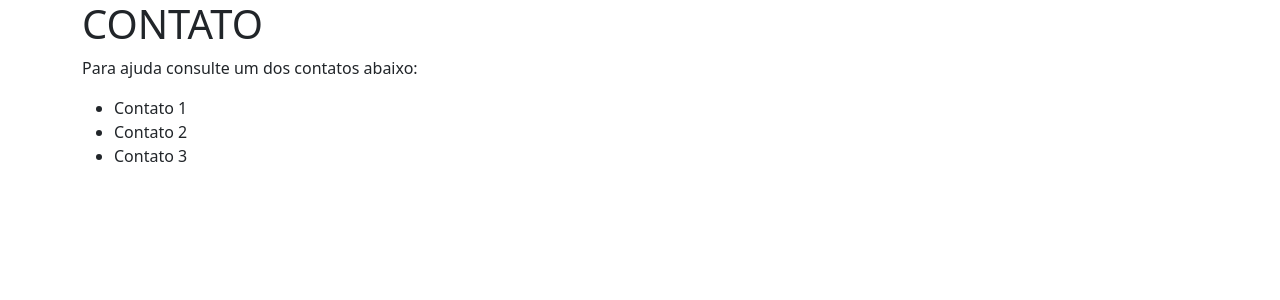
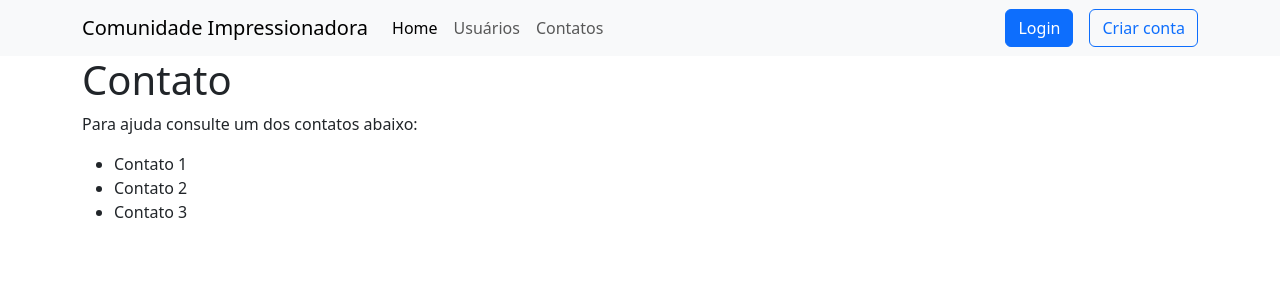
Before and after one commit to danzz32/Flask, a Flask app: page /contatos in a window 1280 px wide. Shown: the top 300 px of the page. Run offline with Flask 3, Linux system fonts and the light colour scheme.

Commit message:
Padronização de links e navbar

```diff
--- a/main.py
+++ b/main.py
@@ -1,6 +1,8 @@
-from flask import Flask, render_template
+from flask import Flask, render_template, url_for
 
 app = Flask(__name__)
+
+lista_usuarios = ['Danilo', 'Daniel', 'Thayla', 'Clelton', 'Ericles']
 
 
 @app.route('/')
@@ -13,5 +15,10 @@ def contato():
     return render_template("contatos.html")
 
 
+@app.route('/usuarios')
+def usuarios():
+    return render_template('usuarios.html', lista_usuarios=lista_usuarios)
+
+
 if __name__ == '__main__':
     app.run(debug=True)
--- a/templates/base.html
+++ b/templates/base.html
@@ -10,6 +10,8 @@
         {% endblock %}
     </head>
     <body>
+    {% include 'navbar.html' %}
+
     {% block body %}
 
     {% endblock %}
--- a/templates/contatos.html
+++ b/templates/contatos.html
@@ -2,7 +2,7 @@
 
 {% block body %}
     <div class="container">
-        <h1>CONTATO</h1>
+        <h1>Contato</h1>
         <p>Para ajuda consulte um dos contatos abaixo:</p>
         <ul>
             <li>Contato 1</li>
--- /dev/null
+++ b/templates/navbar.html
@@ -0,0 +1,33 @@
+<nav class="navbar navbar-expand-lg bg-body-tertiary">
+    <div class="container-fluid container">
+        <a class="navbar-brand" href="{{url_for('home')}}">Comunidade Impressionadora</a>
+        <button aria-controls="navbarSupportedContent" aria-expanded="false" aria-label="Toggle navigation"
+                class="navbar-toggler"
+                data-bs-target="#navbarSupportedContent" data-bs-toggle="collapse" type="button">
+            <span class="navbar-toggler-icon"></span>
+        </button>
+        <div class="collapse navbar-collapse" id="navbarSupportedContent">
+            <ul class="navbar-nav me-auto mb-2 mb-lg-0">
+                <li class="nav-item">
+                    <a aria-current="page" class="nav-link active" href="{{url_for('home')}}">Home</a>
+                </li>
+                <li class="nav-item">
+                    <a class="nav-link" href="{{url_for('usuarios')}}">Usuários</a>
+                </li>
+                <li class="nav-item">
+                    <a class="nav-link" href="{{url_for('contato')}}">Contatos</a>
+                </li>
+            </ul>
+            <ul class="navbar-nav gap-3">
+                <li class="nav-item">
+                    <button class="btn btn-primary" type="submit">Login</button>
+                </li>
+                <li class="nav-item">
+                    <button class="btn btn-outline-primary" onclick="window.location.href='/'"
+                            type="button">Criar conta
+                    </button>
+                </li>
+            </ul>
+        </div>
+    </div>
+</nav>
```
Also changed, not shown: templates/usuarios.html (added, +12 -0 lines).
